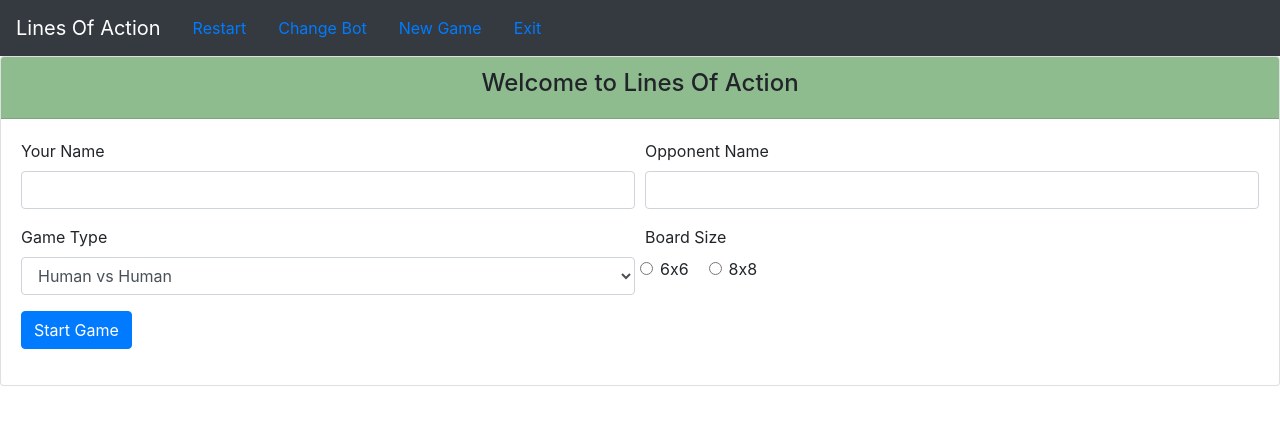
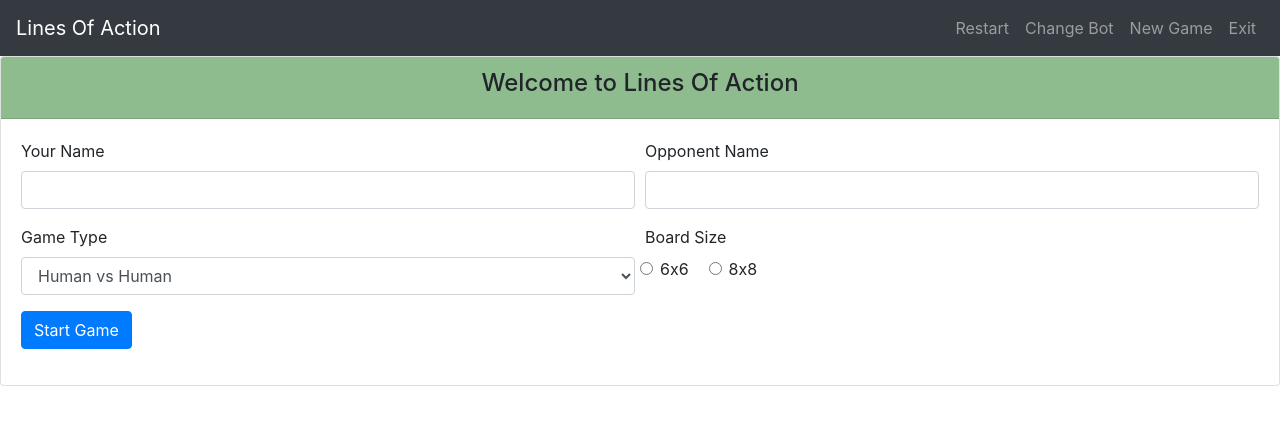
Before and after one commit to raju080/lines-of-action-client, a React (Create React App) app: page /gamebegin in a window 1280 px wide. Shown: the top 424 px of the page. Built offline with nearby package versions, Linux system fonts and the light colour scheme.

Commit message:
modify style

```diff
--- a/src/components/GameInfo.js
+++ b/src/components/GameInfo.js
@@ -24,6 +24,12 @@ function GameInfo({gameMode, player1, player2, currentPlayer, winner}) {
 						<h6>Current Move : Player {currentPlayer} </h6>
 					</Row>
 				</Card.Body>
+				{
+					winner>0 &&
+					<h3 style={{color: 'darkgreen'}}>
+						Congratulations. Winner is player - {winner}
+					</h3>
+				}
 			</Card>
 		</div>
 	);
--- a/src/components/Header.js
+++ b/src/components/Header.js
@@ -1,22 +1,27 @@
 import React from 'react';
-import {Navbar, NavItem, NavLink} from 'react-bootstrap';
+import { Navbar, NavItem, NavLink, Nav } from 'react-bootstrap';
+import { Link } from 'react-router-dom';
 
 function Header() {
 	return (
 		<Navbar bg='dark' variant='dark'>
 			<Navbar.Brand>Lines Of Action</Navbar.Brand>
+			<Navbar.Collapse id='responsive-navbar-nav'>
+				<Nav className='ml-auto'>
 					<NavItem>
-				<NavLink>Restart</NavLink>
+						<NavLink href='/gameplay'>Restart</NavLink>
 					</NavItem>
 					<NavItem>
 						<NavLink>Change Bot</NavLink>
 					</NavItem>
 					<NavItem>
-				<NavLink>New Game</NavLink>
+						<NavLink href='/gamebegin'>New Game</NavLink>
 					</NavItem>
 					<NavItem>
 						<NavLink>Exit</NavLink>
 					</NavItem>
+				</Nav>
+			</Navbar.Collapse>
 		</Navbar>
 	);
 }
--- a/src/components/Main.js
+++ b/src/components/Main.js
@@ -62,6 +62,15 @@ function Main(props) {
 		return flag;
 	};
 
+	const handleWinning = () => {
+		const winner = isMatchOver(props.boardState);
+		if (winner >= 0) {
+			dispatch({ type: ActionTypes.SET_WINNER, payload: winner });
+			dispatch({ type: ActionTypes.RESET_SELECTED_PIECE_MOVES });
+
+		}
+	}
+
 	const movePiece = (i, j, i2, j2) => {
 		// alert('moving piece: '+ i + ' ' + j + ' to :' + i2 + ' ' + j2)
 		if (props.gameMode == 2 && props.currentPlayer == 1)
@@ -73,15 +82,12 @@ function Main(props) {
 		state[i2][j2] = state[i][j];
 		state[i][j] = 0;
 		dispatch({ type: ActionTypes.SET_BOARD_STATE, payload: state });
+		handleWinning();
 		dispatch({
 			type: ActionTypes.SET_CURRENT_PLAYER,
 			payload: props.currentPlayer == 1 ? 2 : 1,
 		});
-		const winner = isMatchOver(props.boardState);
-		if (winner >= 0) {
-			dispatch({ type: ActionTypes.SET_WINNER, payload: winner });
-			dispatch({ type: ActionTypes.RESET_SELECTED_PIECE_MOVES });
-		}
+
 	};
 
 	const handlePieceClick = (i, j) => {
```
Lines whose indentation alone changed are shown as unchanged.
